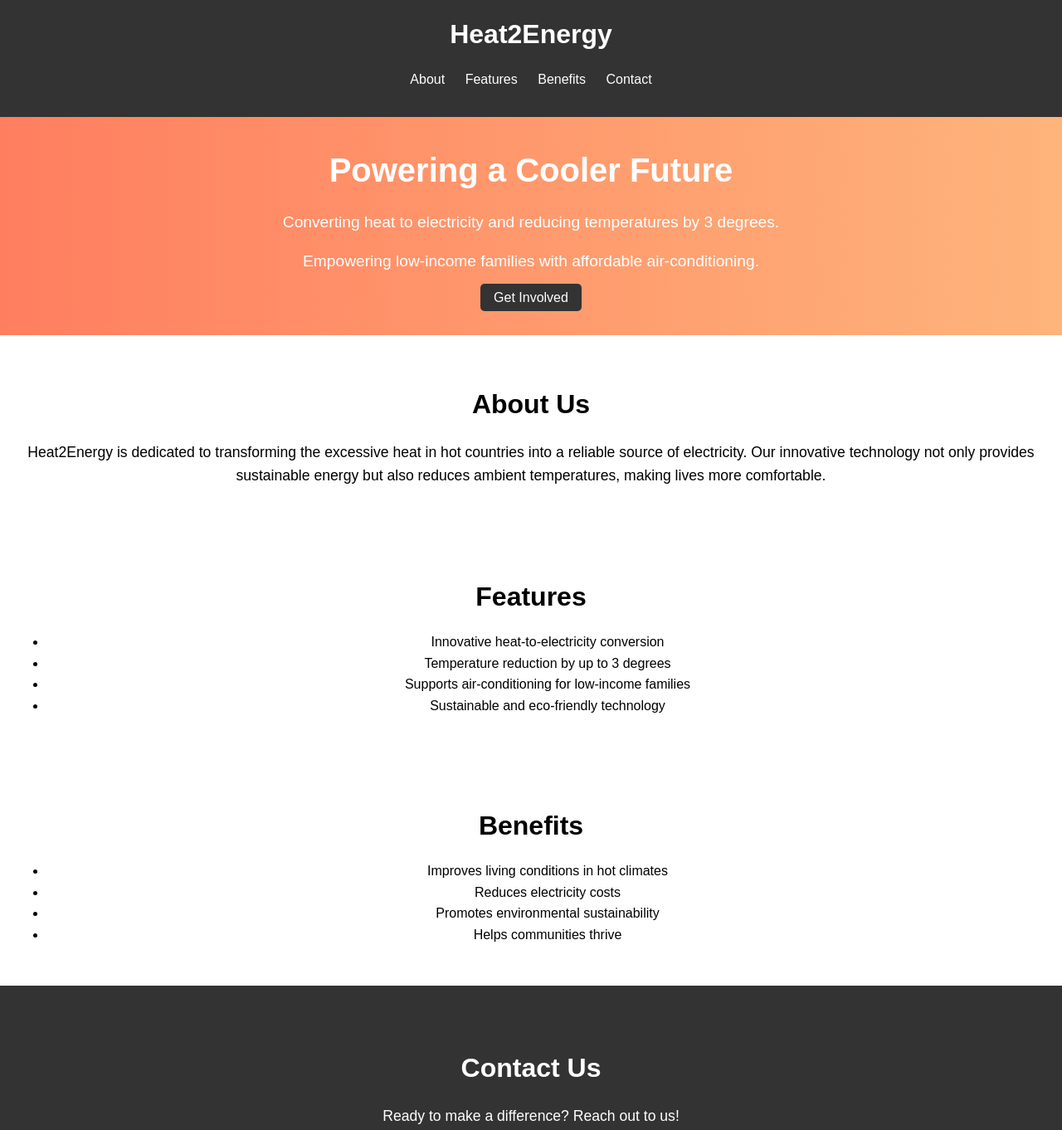
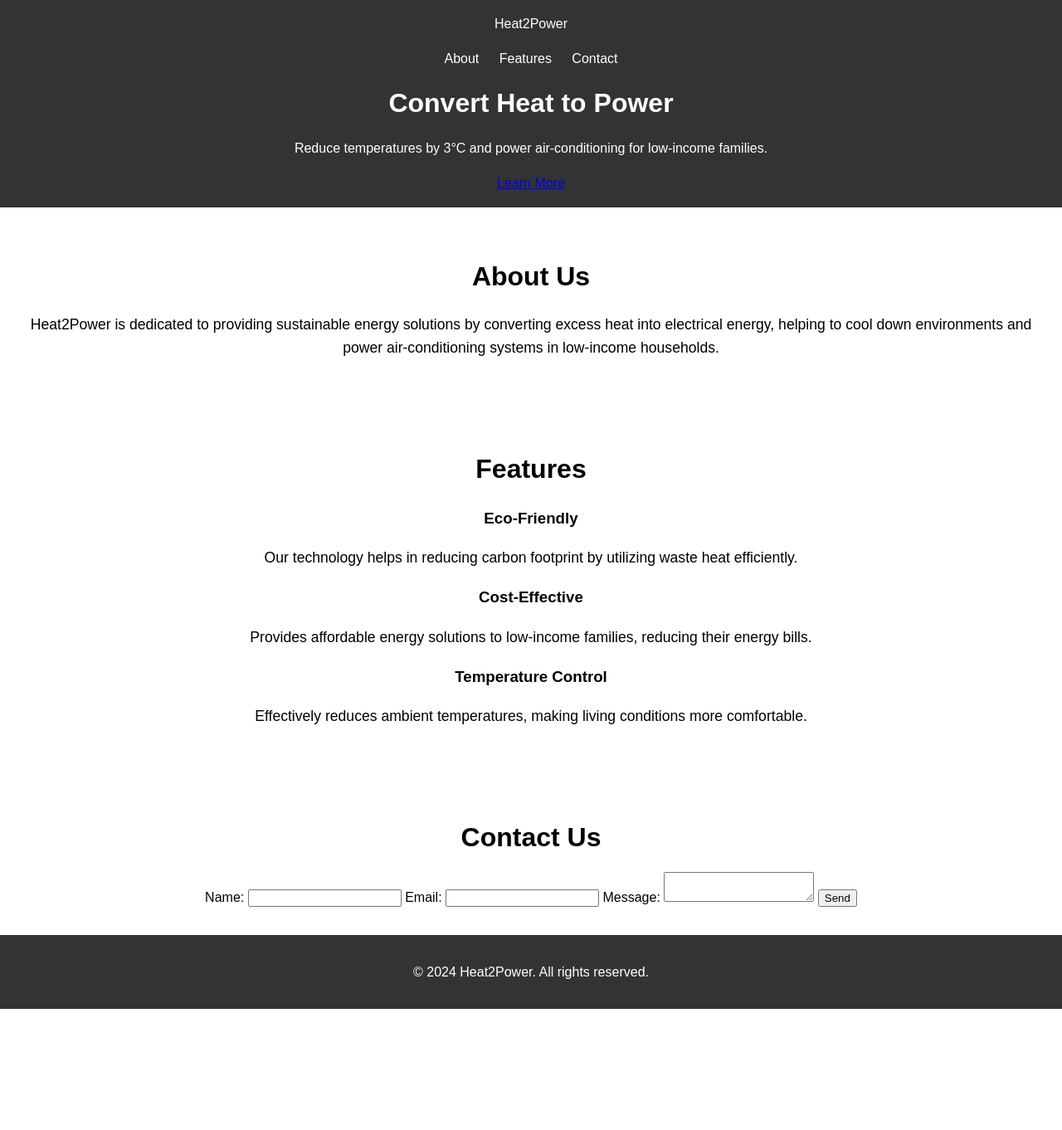
Before and after one commit to gab-lee/LessonNocode, a plain HTML site: page index.html in a window 1280 px wide. Shown: the top 1362 px of the page at 83% size. After the commit the page ends 1216 px from the top, so only its background shows below. Drawn offline with Linux system fonts and the light colour scheme.

Commit message:
Update index.html

```diff
--- a/index.html
+++ b/index.html
@@ -3,59 +3,47 @@
 <head>
     <meta charset="UTF-8">
     <meta name="viewport" content="width=device-width, initial-scale=1.0">
-    <title>Heat2Energy - Powering a Cooler Future</title>
+    <title>Heat2Power - Sustainable Energy Solutions</title>
     <link rel="stylesheet" href="styles.css">
 </head>
 <body>
     <header>
-        <h1>Heat2Energy</h1>
         <nav>
+            <div class="logo">Heat2Power</div>
             <ul>
                 <li><a href="#about">About</a></li>
                 <li><a href="#features">Features</a></li>
-                <li><a href="#benefits">Benefits</a></li>
                 <li><a href="#contact">Contact</a></li>
             </ul>
         </nav>
+        <div class="hero">
+            <h1>Convert Heat to Power</h1>
+            <p>Reduce temperatures by 3°C and power air-conditioning for low-income families.</p>
+            <a href="#features" class="cta">Learn More</a>
+        </div>
     </header>
-
-    <section id="hero">
-        <h2>Powering a Cooler Future</h2>
-        <p>Converting heat to electricity and reducing temperatures by 3 degrees.</p>
-        <p>Empowering low-income families with affordable air-conditioning.</p>
-        <a href="#contact" class="cta-button">Get Involved</a>
-    </section>
-
     <section id="about">
         <h2>About Us</h2>
-        <p>Heat2Energy is dedicated to transforming the excessive heat in hot countries into a reliable source of electricity. Our innovative technology not only provides sustainable energy but also reduces ambient temperatures, making lives more comfortable.</p>
+        <p>Heat2Power is dedicated to providing sustainable energy solutions by converting excess heat into electrical energy, helping to cool down environments and power air-conditioning systems in low-income households.</p>
     </section>
-
     <section id="features">
         <h2>Features</h2>
-        <ul>
-            <li>Innovative heat-to-electricity conversion</li>
-            <li>Temperature reduction by up to 3 degrees</li>
-            <li>Supports air-conditioning for low-income families</li>
-            <li>Sustainable and eco-friendly technology</li>
-        </ul>
+        <div class="feature">
+            <h3>Eco-Friendly</h3>
+            <p>Our technology helps in reducing carbon footprint by utilizing waste heat efficiently.</p>
+        </div>
+        <div class="feature">
+            <h3>Cost-Effective</h3>
+            <p>Provides affordable energy solutions to low-income families, reducing their energy bills.</p>
+        </div>
+        <div class="feature">
+            <h3>Temperature Control</h3>
+            <p>Effectively reduces ambient temperatures, making living conditions more comfortable.</p>
+        </div>
     </section>
-
-    <section id="benefits">
-        <h2>Benefits</h2>
-        <ul>
-            <li>Improves living conditions in hot climates</li>
-            <li>Reduces electricity costs</li>
-            <li>Promotes environmental sustainability</li>
-            <li>Helps communities thrive</li>
-        </ul>
-    </section>
-
-    <footer>
     <section id="contact">
         <h2>Contact Us</h2>
-            <p>Ready to make a difference? Reach out to us!</p>
-            <form action="submit_form.php" method="POST">
+        <form action="submit_form.php" method="post">
             <label for="name">Name:</label>
             <input type="text" id="name" name="name" required>
 
@@ -63,12 +51,13 @@
             <input type="email" id="email" name="email" required>
 
             <label for="message">Message:</label>
-                <textarea id="message" name="message" rows="4" required></textarea>
+            <textarea id="message" name="message" required></textarea>
 
-                <button type="submit">Send Message</button>
+            <button type="submit">Send</button>
         </form>
     </section>
-        <p>&copy; 2024 Heat2Energy. All rights reserved.</p>
+    <footer>
+        <p>&copy; 2024 Heat2Power. All rights reserved.</p>
     </footer>
 </body>
 </html>
```
Lines whose indentation alone changed are shown as unchanged.
